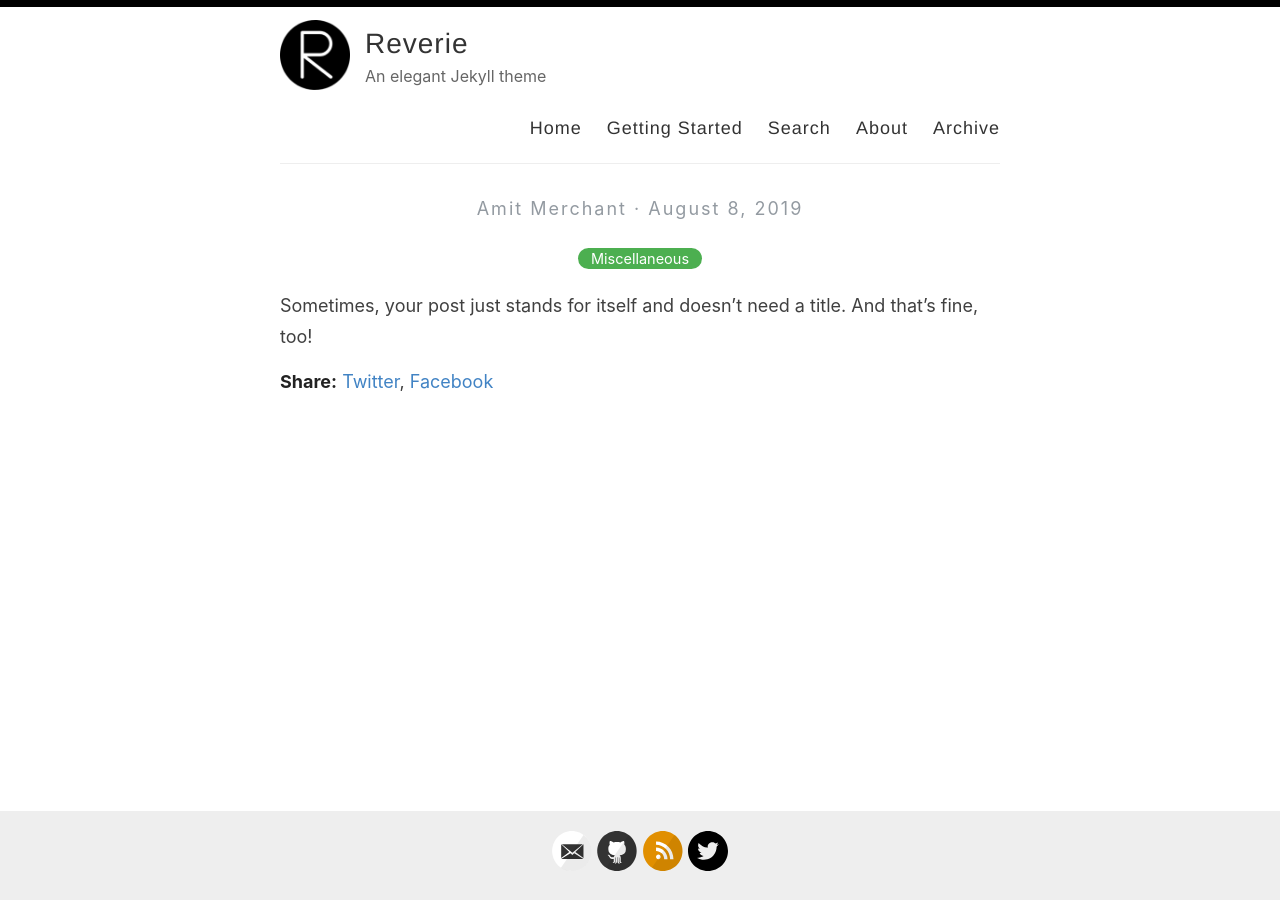
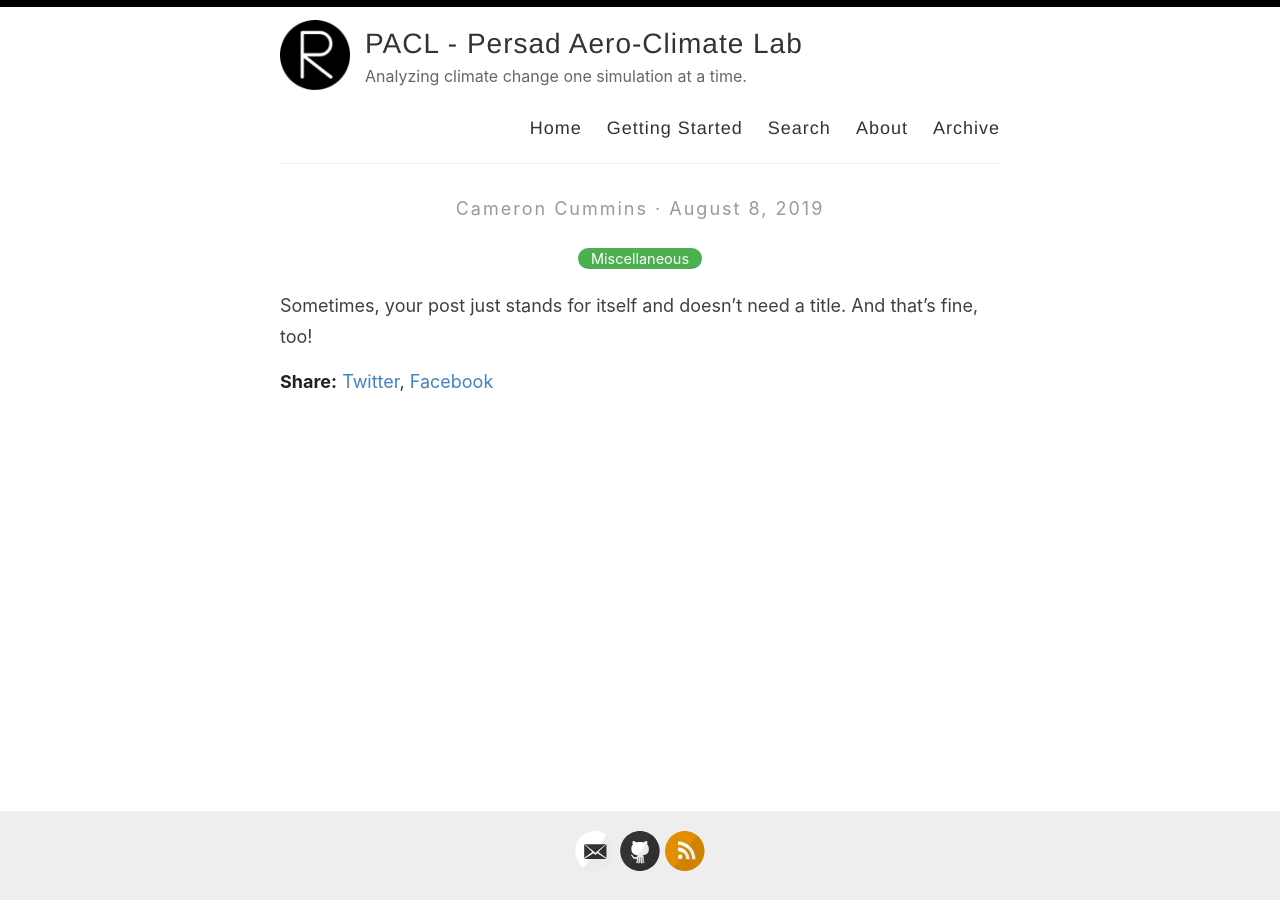
Before and after one commit to PersadAeroClimateLab/persadaeroclimatelab.github.io, a Jekyll site: the page built from _posts/2019-08-08-no-title-posts.md, in a window 1280 px wide. Built offline with Jekyll 4.4.1, drawn with Linux system fonts in a browser that asks for light colours.

Commit message:
Update _config.yml

```diff
--- a/_config.yml
+++ b/_config.yml
@@ -3,13 +3,13 @@
 #
 
 # Name of your site (displayed in the header)
-name: Reverie
+name: PACL - Persad Aero-Climate Lab
 
 # Name of the author
-author: Amit Merchant
+author: Cameron Cummins
 
 # Short bio or description (displayed in the header)
-description: An elegant Jekyll theme
+description: Analyzing climate change one simulation at a time.
 
 # URL of your avatar or profile pic (you could use your GitHub profile pic)
 avatar: /images/reverie.png
@@ -21,15 +21,15 @@ avatar: /images/reverie.png
 # Includes an icon in the footer for each username you enter
 footer-links:
   dribbble:
-  email: amit.d.merchant@gmail.com
+  email: cameron.cummins@utexas.edu
   facebook:
   flickr:
-  github: amitmerchant1990/reverie
+  github: PersadAeroClimateLab/persadaeroclimatelab.github.io
   instagram:
   linkedin:
   pinterest:
   rss: rss
-  twitter: amit_merchant
+  twitter:
   stackoverflow:
   youtube: # channel/<your_long_string> or user/<user-name>
   googleplus: # anything in your profile username that comes after plus.google.com/
@@ -41,21 +41,21 @@ footer-links:
 disqus:
 
 # Enter your Google Analytics web tracking code (e.g. UA-2110908-2) to activate tracking
-google_analytics: UA-43339302-11
+google_analytics:
 
 # For newer "GA4" analytics, use the following instead of the "UA" entry above
 #google_analytics_ga4: G-GABC1DEFG
 
 # Your website URL (e.g. http://amitmerchant1990.github.io or http://www.amitmerchant.com)
 # Used for Sitemap.xml and your RSS feed
-url: http://www.amitmerchant.com/reverie
-enforce_ssl: https://www.amitmerchant.com/reverie
+url: https://persadaeroclimatelab.github.io/
+enforce_ssl: https://persadaeroclimatelab.github.io/
 
 # If you're hosting your site at a Project repository on GitHub pages
 # (http://yourusername.github.io/repository-name)
 # and NOT your User repository (http://yourusername.github.io)
 # then add in the baseurl here, like this: "/repository-name"
-baseurl: "/reverie"
+baseurl:
 
 #
 # !! You don't need to change any of the configuration flags below !!
```
